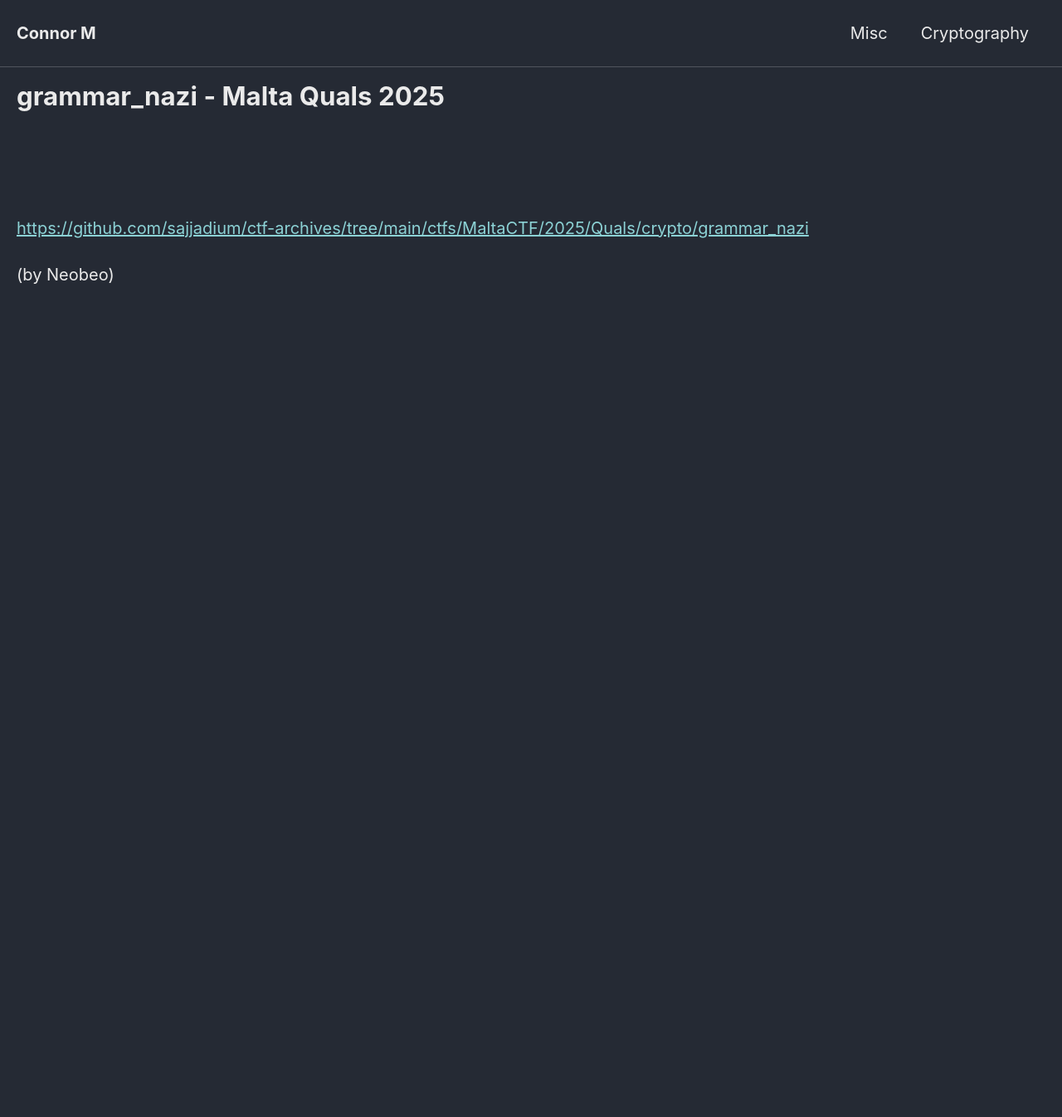
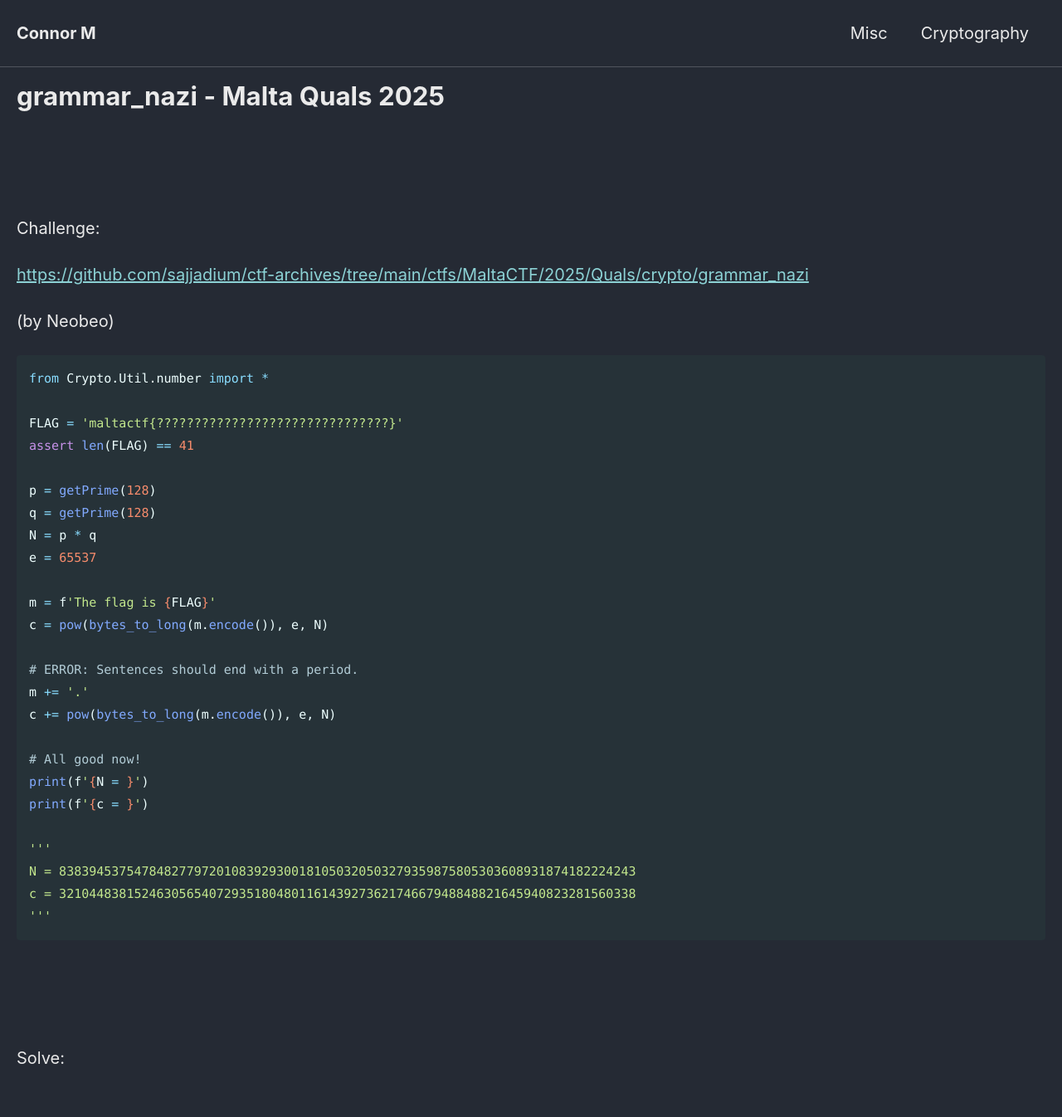
Before and after one commit to Connor-McCartney/Connor-McCartney.github.io, a Jekyll site: the page built from _pages/cryptography/other/grammar_nazi-MaltaQuals2025.md, in a window 1280 px wide. Shown: the whole page at 83% size. Built offline with Jekyll 4.4.1, drawn with Linux system fonts in a browser that asks for light colours; cached includes are drawn as plain includes; before the commit the page ends 900 px from its top, so only the background shows below that.

Commit message:
Update grammar_nazi-MaltaQuals2025.md

````diff
--- a/_pages/cryptography/other/grammar_nazi-MaltaQuals2025.md
+++ b/_pages/cryptography/other/grammar_nazi-MaltaQuals2025.md
@@ -8,6 +8,42 @@ title: grammar_nazi - Malta Quals 2025
 
 <br>
 
+Challenge:
+
 <https://github.com/sajjadium/ctf-archives/tree/main/ctfs/MaltaCTF/2025/Quals/crypto/grammar_nazi>
 
 (by Neobeo)
+
+```python
+from Crypto.Util.number import *
+
+FLAG = 'maltactf{???????????????????????????????}'
+assert len(FLAG) == 41
+
+p = getPrime(128)
+q = getPrime(128)
+N = p * q
+e = 65537
+
+m = f'The flag is {FLAG}'
+c = pow(bytes_to_long(m.encode()), e, N)
+
+# ERROR: Sentences should end with a period.
+m += '.'
+c += pow(bytes_to_long(m.encode()), e, N)
+
+# All good now!
+print(f'{N = }')
+print(f'{c = }')
+
+'''
+N = 83839453754784827797201083929300181050320503279359875805303608931874182224243
+c = 32104483815246305654072935180480116143927362174667948848821645940823281560338
+'''
+```
+
+<br>
+
+<br>
+
+Solve:
````
